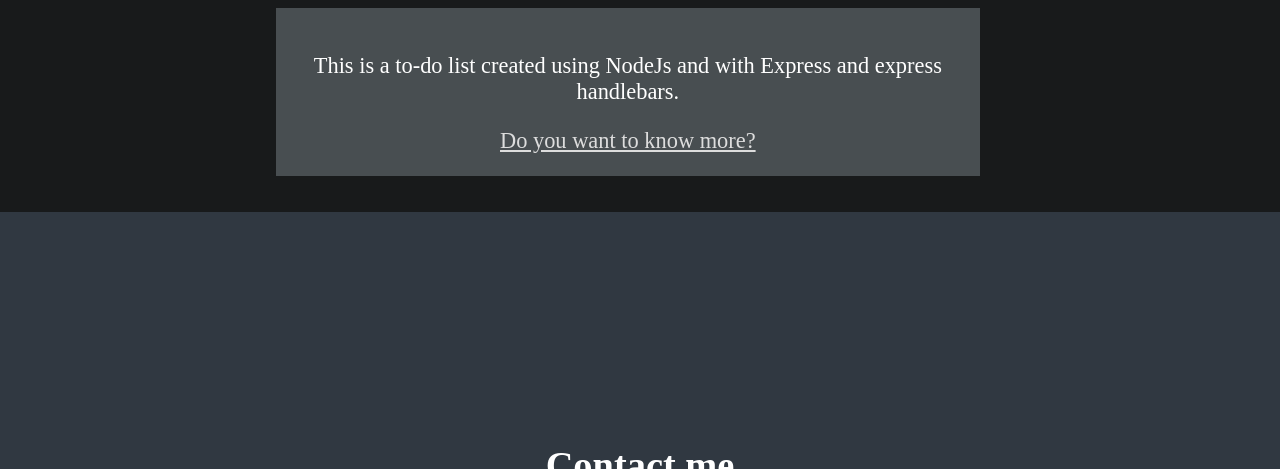
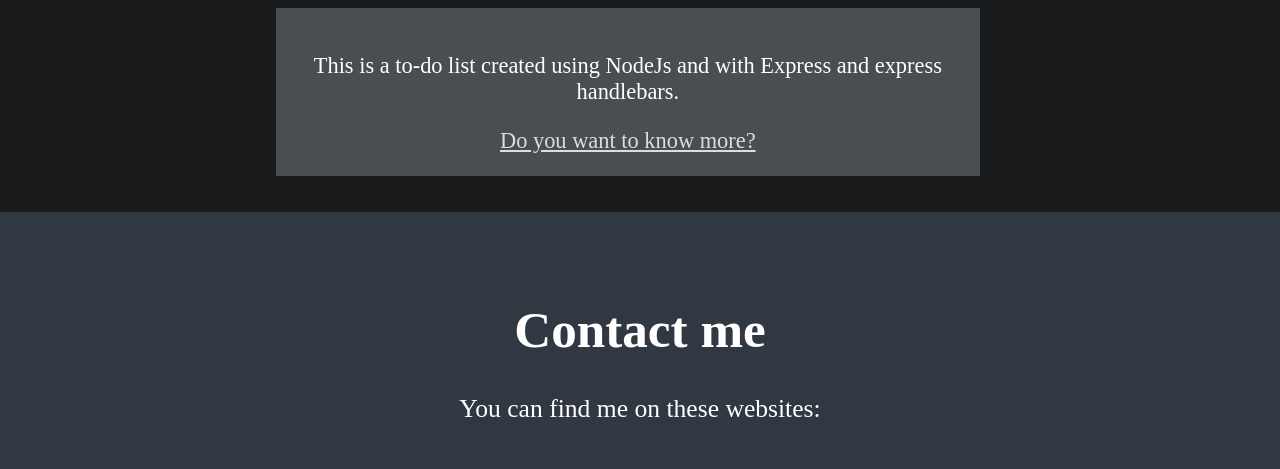
Before and after one commit to Rasweb/Personal-portfolio, a website: page index.html in a window 1280 px wide. Shown: the part 4022-4491 px from the top of the page. Drawn offline with Linux system fonts and the light colour scheme.

Commit message:
added mixins for laptops

```diff
--- a/src/scss/_footer.scss
+++ b/src/scss/_footer.scss
@@ -9,10 +9,17 @@
   height: 80vh;
   background-color: #303841;
   font-size: 1.2rem;
+  @include mixins.laptop() {
+    height: 50vh;
+    font-size: 1.6rem;
+  }
 
   .fas {
     color: white;
     font-size: 1.6rem;
+    @include mixins.laptop() {
+      font-size: 2rem;
+    }
   }
   .contactText {
     box-sizing: border-box;
@@ -34,6 +41,9 @@
     }
     .fab {
       font-size: 1.8rem;
+      @include mixins.laptop() {
+        font-size: 2.2rem;
+      }
     }
   }
 }
```
Also changed, not shown: src/css/style.css, 1 other file.
